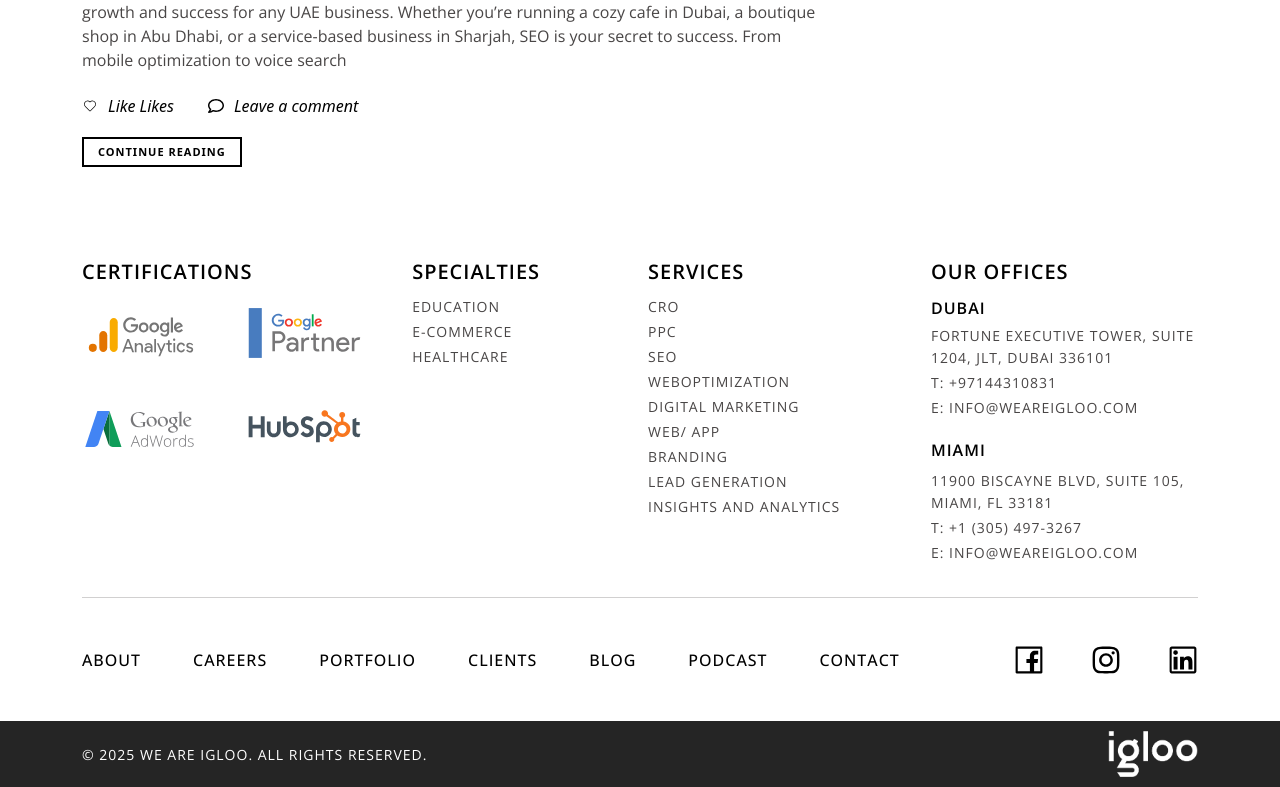
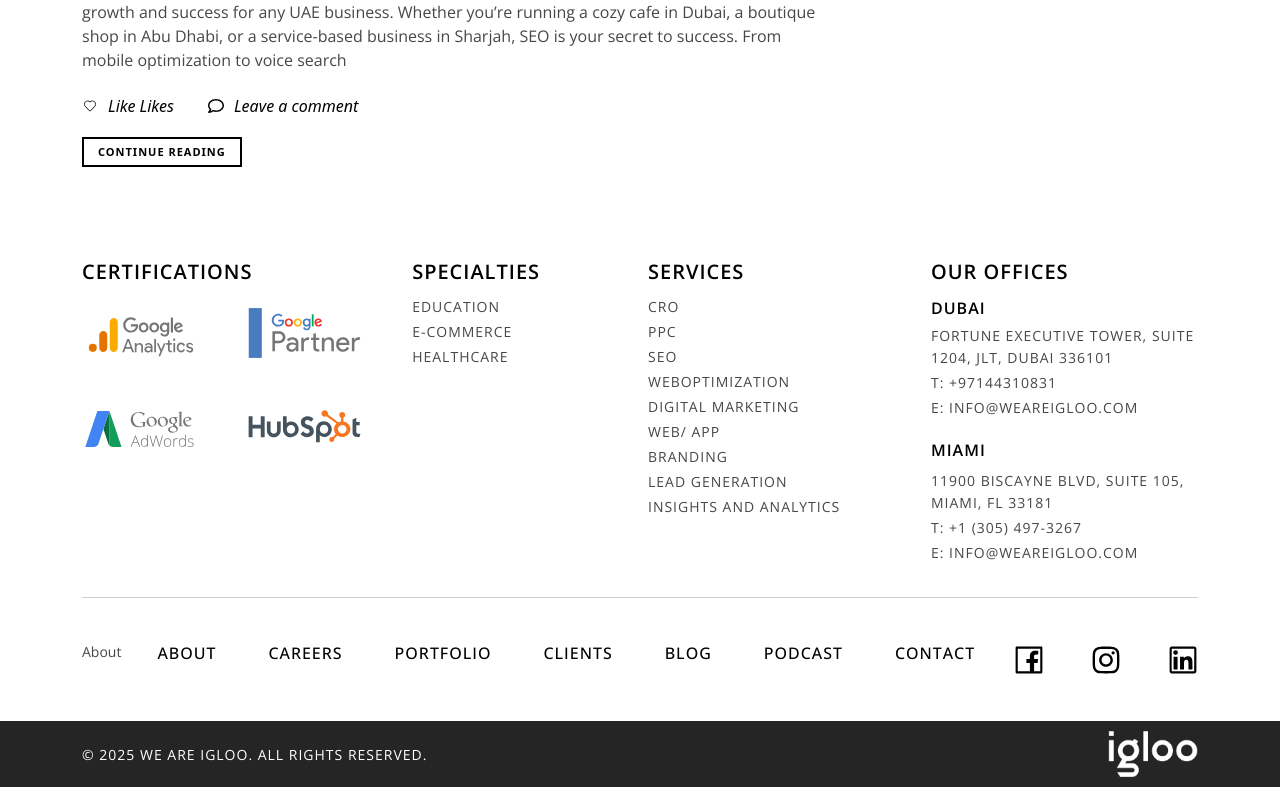
Before and after one commit to sarimsaleem/Igloo, a React (Vite) app: page /blog in a window 1280 px wide. Shown: the part 3880-4667 px from the top of the page. Built offline with nearby package versions, Linux system fonts and the light colour scheme.

Commit message:
blog page first section completed

```diff
--- a/src/components/footer/Footer.jsx
+++ b/src/components/footer/Footer.jsx
@@ -8,10 +8,13 @@ import footerimg4 from "/public/assets/images/4.svg"
 import Logo from '/public/assets/images/logo.png';
 import "./footer.css"
 import { FacebookOutlined, InstagramOutlined, LinkedinOutlined } from '@ant-design/icons';
+import { useNavigate } from 'react-router-dom';
 
 const { Title, Text } = Typography;
 
 const Footer = () => {
+    const navigate = useNavigate()
+
     return (
         <>
             <Layout.Footer className="footer" style={{ backgroundColor: 'var(--white)', color: 'var(--sub-text)', padding: '40px 0 0 0' }}>
@@ -75,6 +78,7 @@ const Footer = () => {
                     <hr style={{ margin: "0" }} />
                     <div className="footer-container">
                         <div className="footer-links">
+                            <p onClick={() => navigate('/about-us')}> About</p>
                             <a href="/about-us">About</a>
                             <a href="/careers">Careers</a>
                             <a href="/our-portfolio">Portfolio</a>
```
